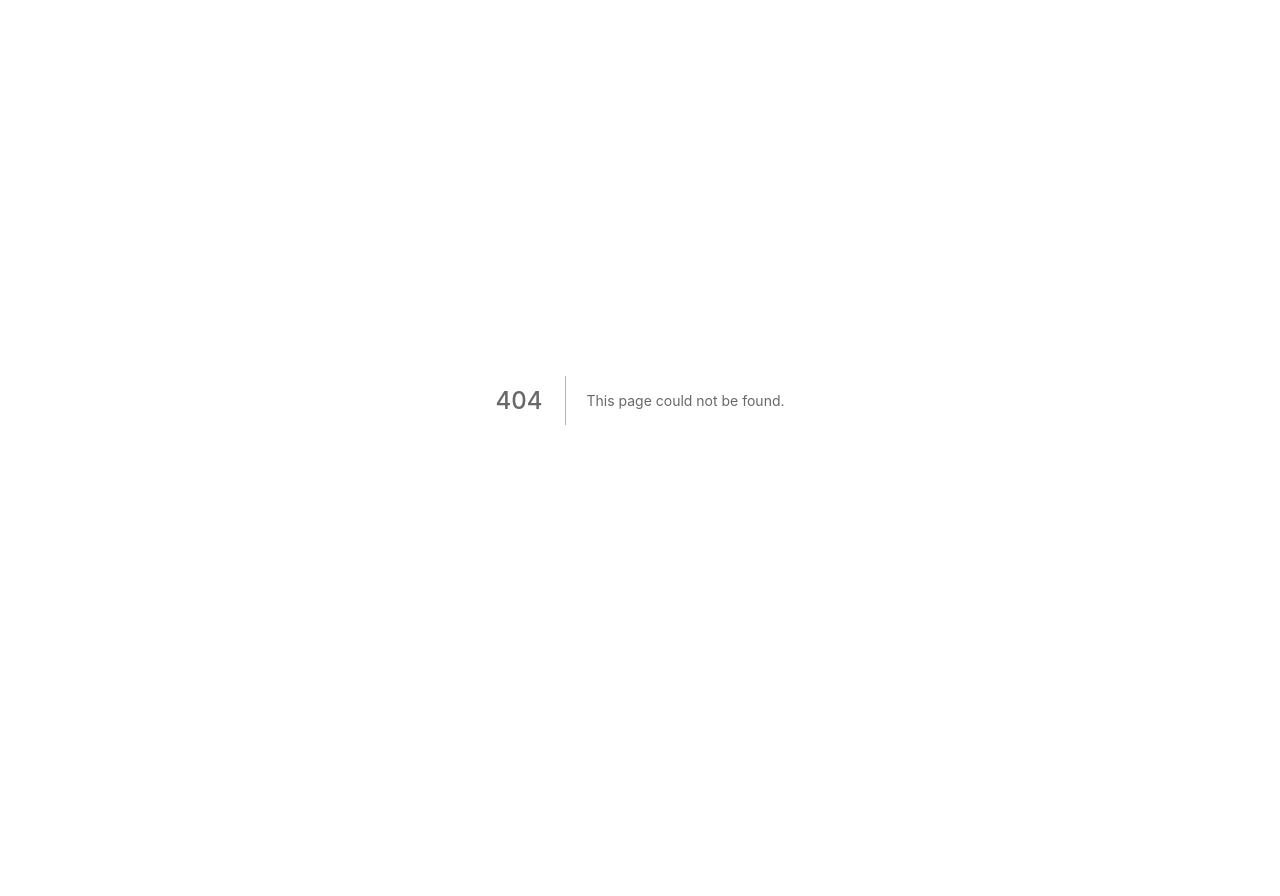
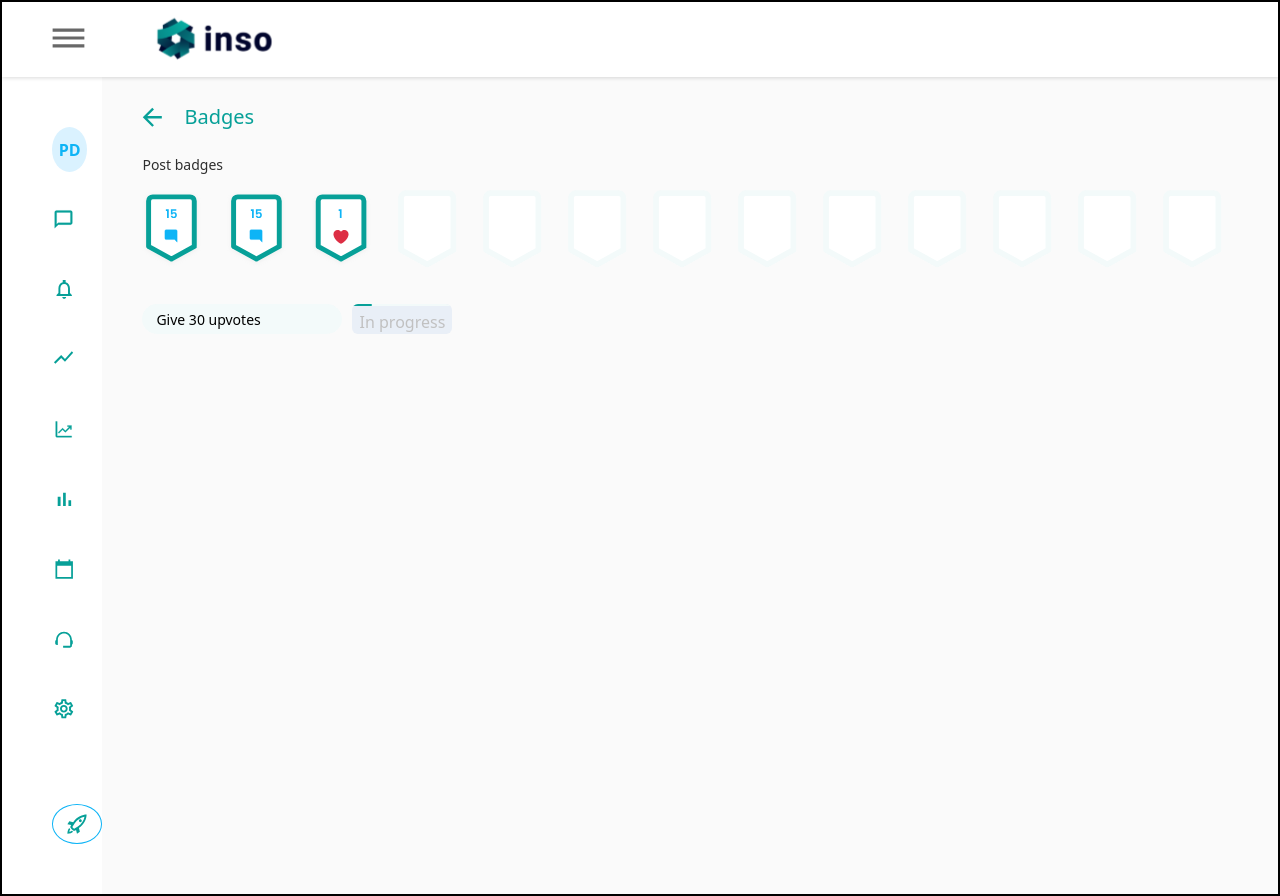
Before and after one commit to The-olajumoke/inso-frontend, a Next.js app: page /badges in a window 1280 px wide. Before the commit this address had no page. Before the commit the page ends 800 px from the top, so only its background shows below. Built offline with nearby package versions, Linux system fonts and the light colour scheme.

Commit message:
building the badges screen

```diff
--- /dev/null
+++ b/chart/Barchart.js
@@ -0,0 +1,74 @@
+import React, { useState } from "react";
+import { Bar } from "react-chartjs-2";
+
+import {
+  Chart as ChartJS,
+  BarElement,
+  CategoryScale,
+  LinearScale,
+} from "chart.js";
+
+ChartJS.register(CategoryScale, LinearScale, BarElement);
+
+const Barchart = ({ thick, radius, labels, barData }) => {
+  var data = {
+    labels: labels,
+
+    datasets: [
+      {
+        // label: "# of Votes",
+        data: barData,
+        backgroundColor: "rgba(7, 160, 152, 0.3)",
+        borderColor: "rgba(7, 160, 152, 0.3)",
+        pointBorderColor: "rgba(7, 160, 152, 0.3)",
+        borderWidth: 1,
+        borderRadius: radius,
+        barThickness: thick,
+        // categoryPercentage: 1.0,
+        // barPercentage: 0.98,
+        barValueSpacing: 1,
+      },
+    ],
+  };
+
+  var options = {
+    maintainAspectRatio: false,
+    barValueSpacing: 1,
+    scales: {
+      y: {
+        beginAtZero: true,
+        grid: {
+          display: false,
+          drawBorder: false,
+          borderWidth: 0,
+        },
+        ticks: {
+          display: false,
+        },
+      },
+      x: {
+        grid: {
+          display: false,
+          drawBorder: false,
+          borderWidth: 0,
+        },
+        ticks: {
+          display: false,
+        },
+      },
+    },
+    plugins: {
+      legend: {
+        display: false,
+      },
+    },
+  };
+
+  return (
+    <div className=" bg-white-white pt-40">
+      <Bar height={150} data={data} options={options} />
+    </div>
+  );
+};
+
+export default Barchart;
--- a/chart/LineChart.js
+++ b/chart/LineChart.js
@@ -48,7 +48,7 @@ const LineChart = ({ labels, lineData1, lineData2 }) => {
       {
         data: lineData2,
         backgroundColor: "rgb(255, 0, 0)",
-        borderColor: " #07A098",
+        borderColor: "#07A098",
         borderWidth: 2,
         lineTension: 0.5,
         borderCapStyle: "butt",
--- a/components/Header.js
+++ b/components/Header.js
@@ -30,7 +30,7 @@ const Header = ({ navSize, handleNavSize, searchBar }) => {
         />
       </div>
       {searchBar && (
-        <div className="ml-176">
+        <div className="ml-176  ">
           <input
             type="text"
             className={`${styles.searchInput}  border-none`}
--- a/components/Layout.js
+++ b/components/Layout.js
@@ -31,7 +31,7 @@ const Layout = ({ title, children, searchBar, bgColor }) => {
         <title>{title || "Custigrow"}</title>
       </Head>
 
-      <div className="  h-screen flex flex-col">
+      <div className=" border-2 flex flex-col">
         <Header
           navSize={navSize}
           handleNavSize={handleNavSize}
@@ -40,11 +40,11 @@ const Layout = ({ title, children, searchBar, bgColor }) => {
         <div className="flex flex-grow   ">
           <Sidebar navSize={navSize} />
           <div className={`w-full flex  `}>
-            <div
+            {/* <div
               className={`${
                 navSize === "small" ? "w-109" : "w-333"
               }  vp-980:hidden`}
-            ></div>
+            ></div> */}
             <div className={`${bgColor} flex-grow  overflow-y-auto`}>
               {children}
             </div>
--- a/components/Sidebar.js
+++ b/components/Sidebar.js
@@ -7,10 +7,15 @@ const Sidebar = ({ navSize, userPicture }) => {
   const router = useRouter();
 
   return (
+    // <div
+    //   className={`${styles.sidebarContainer} ${
+    //     navSize === "small" ? "w-109" : "w-333"
+    //   }   fixed flex flex-col justify-between  vp-980:hidden  overflow-y-auto`}
+    // >
     <div
       className={`${styles.sidebarContainer} ${
         navSize === "small" ? "w-109" : "w-333"
-      }   fixed flex flex-col justify-between  vp-980:hidden `}
+      }   flex flex-col justify-between  vp-980:hidden  overflow-y-auto`}
     >
       <div className=" flex  pl-50">
         {userPicture ? (
@@ -30,8 +35,10 @@ const Sidebar = ({ navSize, userPicture }) => {
         <div className="">
           <Link href="/discussions" passHref>
             <div
-              className={`${router.pathname.startsWith("/discussions") &&
-                "bg-primary-darkGreen  justify-start text-white-white "} ' flex items-center gap-x-7  cursor-pointer pl-50  text-gray-text h-70`}
+              className={`${
+                router.pathname.startsWith("/discussions") &&
+                "bg-primary-darkGreen  justify-start text-white-white "
+              } ' flex items-center gap-x-7  cursor-pointer pl-50  text-gray-text h-70`}
             >
               <Image
                 src={
@@ -52,8 +59,10 @@ const Sidebar = ({ navSize, userPicture }) => {
           </Link>
           <Link href="/notifications" passHref>
             <div
-              className={`${router.pathname.startsWith("/notifications") &&
-                "bg-primary-darkGreen  justify-start text-white-white "} ' flex items-center gap-x-7  cursor-pointer pl-50  text-gray-text h-70`}
+              className={`${
+                router.pathname.startsWith("/notifications") &&
+                "bg-primary-darkGreen  justify-start text-white-white "
+              } ' flex items-center gap-x-7  cursor-pointer pl-50  text-gray-text h-70`}
             >
               <Image
                 src={
@@ -74,8 +83,10 @@ const Sidebar = ({ navSize, userPicture }) => {
           </Link>
           <Link href="/stats" passHref>
             <div
-              className={`${router.pathname.startsWith("/stats") &&
-                "bg-primary-darkGreen  justify-start text-white-white "} ' flex items-center gap-x-7  cursor-pointer pl-50  text-gray-text h-70`}
+              className={`${
+                router.pathname.startsWith("/stats") &&
+                "bg-primary-darkGreen  justify-start text-white-white "
+              } ' flex items-center gap-x-7  cursor-pointer pl-50  text-gray-text h-70`}
             >
               <Image
                 src={
@@ -94,8 +105,10 @@ const Sidebar = ({ navSize, userPicture }) => {
           </Link>
           <Link href="/analytics" passHref>
             <div
-              className={`${router.pathname.startsWith("/analytics") &&
-                "bg-primary-darkGreen  justify-start text-white-white "} ' flex items-center gap-x-7  cursor-pointer pl-50  text-gray-text h-70`}
+              className={`${
+                router.pathname.startsWith("/analytics") &&
+                "bg-primary-darkGreen  justify-start text-white-white "
+              } ' flex items-center gap-x-7  cursor-pointer pl-50  text-gray-text h-70`}
             >
               <Image
                 src={
@@ -116,8 +129,10 @@ const Sidebar = ({ navSize, userPicture }) => {
           </Link>
           <Link href="/charts" passHref>
             <div
-              className={`${router.pathname.startsWith("/charts") &&
-                "bg-primary-darkGreen  justify-start text-white-white "} ' flex items-center gap-x-7  cursor-pointer pl-50  text-gray-text h-70`}
+              className={`${
+                router.pathname.startsWith("/charts") &&
+                "bg-primary-darkGreen  justify-start text-white-white "
+              } ' flex items-center gap-x-7  cursor-pointer pl-50  text-gray-text h-70`}
             >
               <Image
                 src={
@@ -136,8 +151,10 @@ const Sidebar = ({ navSize, userPicture }) => {
           </Link>
           <Link href="/calendar" passHref>
             <div
-              className={`${router.pathname.startsWith("/calendar") &&
-                "bg-primary-darkGreen  justify-start text-white-white "} ' flex items-center gap-x-7  cursor-pointer pl-50  text-gray-text h-70`}
+              className={`${
+                router.pathname.startsWith("/calendar") &&
+                "bg-primary-darkGreen  justify-start text-white-white "
+              } ' flex items-center gap-x-7  cursor-pointer pl-50  text-gray-text h-70`}
             >
               <Image
                 src={
@@ -156,8 +173,10 @@ const Sidebar = ({ navSize, userPicture }) => {
           </Link>
           <Link href="/contact" passHref>
             <div
-              className={`${router.pathname.startsWith("/contact") &&
-                "bg-primary-darkGreen  justify-start text-white-white "} ' flex items-center gap-x-7  cursor-pointer pl-50  text-gray-text h-70`}
+              className={`${
+                router.pathname.startsWith("/contact") &&
+                "bg-primary-darkGreen  justify-start text-white-white "
+              } ' flex items-center gap-x-7  cursor-pointer pl-50  text-gray-text h-70`}
             >
               <Image
                 src={
@@ -178,8 +197,10 @@ const Sidebar = ({ navSize, userPicture }) => {
           </Link>
           <Link href="/settings" passHref>
             <div
-              className={`${router.pathname.startsWith("/settings") &&
-                "bg-primary-darkGreen  justify-start text-white-white "} ' flex items-center gap-x-7  cursor-pointer pl-50  text-gray-text h-70`}
+              className={`${
+                router.pathname.startsWith("/settings") &&
+                "bg-primary-darkGreen  justify-start text-white-white "
+              } ' flex items-center gap-x-7  cursor-pointer pl-50  text-gray-text h-70`}
             >
               <Image
                 src={
@@ -199,12 +220,14 @@ const Sidebar = ({ navSize, userPicture }) => {
         </div>
       </div>
       <div
-        className={`${navSize === "small" &&
-          "pr-0 pl-50"} w-full px-50 mt-60  `}
+        className={`${
+          navSize === "small" && "pr-0 pl-50"
+        } w-full px-50 mt-60  `}
       >
         <div
-          className={`${navSize === "small" &&
-            " rounded-full w-40 "} w-full h-40 border border-border-line rounded flex items-center  justify-center  `}
+          className={`${
+            navSize === "small" && " rounded-full w-40 "
+          } w-full h-40 border border-border-line rounded flex items-center  justify-center  `}
         >
           <Image
             src="/icons/download.svg"
@@ -215,8 +238,9 @@ const Sidebar = ({ navSize, userPicture }) => {
             width="24"
           />
           <p
-            className={` ${navSize === "small" &&
-              " hidden"}  ml-17 text-primary-darkGreen border  bg-primary-darkGreen`}
+            className={` ${
+              navSize === "small" && " hidden"
+            }  ml-17 text-primary-darkGreen border  bg-primary-darkGreen`}
           >
             Upgrade
           </p>
--- /dev/null
+++ b/pages/badges.js
@@ -0,0 +1,151 @@
+import Layout from "@/components/Layout";
+import React from "react";
+import Image from "next/image";
+import styles from "@/styles/progressbar.module.css";
+
+const badges = () => {
+  return (
+    <Layout title="Inso | Badges" bgColor="bg-gray-background">
+      <div className="py-25 px-40">
+        <div className="flex item-center mb-22">
+          <div className="flex items-center justify-center">
+            {" "}
+            <Image
+              src="/icons/arrow_back_green.svg"
+              alt="back"
+              draggable="false"
+              layout="fixed"
+              width="20"
+              height="20"
+            />
+          </div>
+          <h4 className="ml-22 text-primary-darkGreen">Badges</h4>
+        </div>
+        <div className="">
+          <p className=" text-black-analText mb-14">Post badges</p>
+          <div className="mb-36 flex items-center gap-10">
+            <Image
+              src="/illustrations/badge.svg"
+              alt=" Discussion dropdown "
+              draggable="false"
+              layout="fixed"
+              width="60"
+              height="79"
+            />
+            <Image
+              src="/illustrations/badge.svg"
+              alt=" Discussion dropdown "
+              draggable="false"
+              layout="fixed"
+              width="60"
+              height="79"
+            />
+            <Image
+              src="/illustrations/badge_love.svg"
+              alt=" Discussion dropdown "
+              draggable="false"
+              layout="fixed"
+              width="60"
+              height="79"
+            />
+            <Image
+              src="/illustrations/badge_empty.svg"
+              alt=" Discussion dropdown "
+              draggable="false"
+              layout="fixed"
+              width="60"
+              height="79"
+            />
+            <Image
+              src="/illustrations/badge_empty.svg"
+              alt=" Discussion dropdown "
+              draggable="false"
+              layout="fixed"
+              width="60"
+              height="79"
+            />
+            <Image
+              src="/illustrations/badge_empty.svg"
+              alt=" Discussion dropdown "
+              draggable="false"
+              layout="fixed"
+              width="60"
+              height="79"
+            />
+            <Image
+              src="/illustrations/badge_empty.svg"
+              alt=" Discussion dropdown "
+              draggable="false"
+              layout="fixed"
+              width="60"
+              height="79"
+            />
+            <Image
+              src="/illustrations/badge_empty.svg"
+              alt=" Discussion dropdown "
+              draggable="false"
+              layout="fixed"
+              width="60"
+              height="79"
+            />
+            <Image
+              src="/illustrations/badge_empty.svg"
+              alt=" Discussion dropdown "
+              draggable="false"
+              layout="fixed"
+              width="60"
+              height="79"
+            />
+            <Image
+              src="/illustrations/badge_empty.svg"
+              alt=" Discussion dropdown "
+              draggable="false"
+              layout="fixed"
+              width="60"
+              height="79"
+            />
+            <Image
+              src="/illustrations/badge_empty.svg"
+              alt=" Discussion dropdown "
+              draggable="false"
+              layout="fixed"
+              width="60"
+              height="79"
+            />
+            <Image
+              src="/illustrations/badge_empty.svg"
+              alt=" Discussion dropdown "
+              draggable="false"
+              layout="fixed"
+              width="60"
+              height="79"
+            />
+            <Image
+              src="/illustrations/badge_empty.svg"
+              alt=" Discussion dropdown "
+              draggable="false"
+              layout="fixed"
+              width="60"
+              height="79"
+            />
+          </div>
+          <div className=" flex items-center mb-7">
+            <div className=" bg-green-lightGreen w-200 h-30 rounded px-14  text-sm flex items-center mr-10">
+              Give 30 upvotes
+            </div>
+            <div className="w-100  bg-blue-progressBlue h-30 text-other-disabledText flex flex-col justify-center items-center text-md  rounded-xs overflow-hidden">
+              <progress
+                className={`${styles.progressBarBadge} w-full`}
+                value={20}
+                max={100}
+              />
+              <h6> In progress</h6>
+            </div>
+          </div>
+        </div>
+      </div>
+    </Layout>
+  );
+};
+
+export default badges;
--- a/pages/discussions/index.js
+++ b/pages/discussions/index.js
@@ -33,14 +33,14 @@ const Index = () => {
       date: "Mar 21",
       code: "51RP70F",
     },
-    {
-      id: 4,
-      userName: "Patrick Dempsey",
-      users: 5,
-      title: "Price Action in Foreign Exchange",
-      date: "Mar 21",
-      code: "51RP70F",
-    },
+    // {
+    //   id: 4,
+    //   userName: "Patrick Dempsey",
+    //   users: 5,
+    //   title: "Price Action in Foreign Exchange",
+    //   date: "Mar 21",
+    //   code: "51RP70F",
+    // },
   ];
   // const discussions = [];
   const [filter, setFilter] = useState("");
--- a/pages/stats/badges.js
+++ /dev/null
@@ -1,9 +0,0 @@
-import React from 'react'
-
-const Badges = () => {
-  return (
-    <div>Badges</div>
-  )
-}
-
-export default Badges
--- a/pages/stats/index.js
+++ b/pages/stats/index.js
@@ -3,6 +3,7 @@ import Layout from "@/components/Layout";
 import Link from "next/link";
 import Image from "next/image";
 import styles from "@/styles/progressbar.module.css";
+import Barchart from "chart/Barchart";
 const zIndex = () => {
   return (
     <Layout title="Inso | Stats" bgColor="bg-gray-background">
@@ -36,13 +37,14 @@ const zIndex = () => {
         </div>
         <div className=" grid grid-cols-7 gap-14 mb-41">
           <div className=" col-span-4">
+            {" "}
             <h4 className=" text-primary-darkGreen mb-15">Achievements</h4>
             <div className=" px-30 py-13 h-auto rounded-xl bg-white-white shadow-lg">
               <div className="flex justify-between mb-14">
                 <p className=" text-primary-darkGreen">
                   Badges <span className=" text-other-disabledText">(2)</span>{" "}
                 </p>
-                <Link passHref href="/stats/badges">
+                <Link passHref href="/badges">
                   <h6 className="  cursor-pointer text-primary-blue">
                     View all{" "}
                   </h6>
@@ -225,14 +227,72 @@ const zIndex = () => {
               </div>
             </div>
           </div>
-          <div className=" col-span-3 flex flex-col  border">
+          <div className=" col-span-3 flex flex-col">
             {" "}
             <h4 className=" text-primary-darkGreen mb-15">Active days</h4>
-            <div className=" h-272 rounded-xl bg-white-white shadow-lg flex-grow py-14 px-22">
-              <div className="border h-34  bg-border-green ">
-                <h6 className=" text-black-analText">
-                  Discussion set / Discussions
-                </h6>
+            <div className=" h-272 rounded-xl bg-white-white shadow-lg flex-grow flex justify-between flex-col  py-14 px-22">
+              <div className="mb-40 flex items-center gap-4">
+                <div className=" flex-grow h-34 px-21   bg-border-green  rounded-xl  flex items-center ">
+                  <h6 className=" text-black-analText mr-14">
+                    Discussion set / Discussions
+                  </h6>
+                  <Image
+                    src="/icons/arrow_down_green.svg"
+                    alt=" Discussion dropdown "
+                    draggable="false"
+                    layout="fixed"
+                    width="10"
+                    height="5"
+                  />
+                </div>
+                <div className=" h-34  bg-other-lightRed  rounded-xl px-15  flex items-center ">
+                  <Image
+                    src="/icons/clock.svg"
+                    alt=" Discussion dropdown "
+                    draggable="false"
+                    layout="fixed"
+                    width="14"
+                    height="14"
+                  />
+                  <h6 className=" text-black-analText  ml-15">
+                    <span className=" text-other-danger">14</span> days to close
+                    date
+                  </h6>
+                </div>
+              </div>
+              <Barchart
+                title="Product Sales"
+                thick={9}
+                labels={[
+                  "Jan",
+                  "Feb",
+                  "Mar",
+                  "Apr",
+                  "May",
+                  "Jun",
+                  "Jul",
+                  "Aug",
+                  "Sep",
+                  "Oct",
+                  "Nov",
+                  "May",
+                  "Jun",
+                  "Jul",
+                  "Jul",
+                  "Aug",
+                  "Sep",
+                  "Oct",
+                  "Nov",
+                  "Dec",
+                ]}
+                barData={[
+                  12, 19, 3, 5, 2, 12, 19, 3, 12, 19, 3, 10, 19, 3, 19, 3, 12,
+                  19, 3, 19, 3, 12, 19, 3,
+                ]}
+              />
+              <div className="flex justify-between w-full items-center">
+                <p className="text-black-analText">Mar 1 </p>
+                <p className="text-black-analText">Mar 28 </p>
               </div>
             </div>
           </div>
--- a/styles/layout.module.css
+++ b/styles/layout.module.css
@@ -27,3 +27,25 @@
 
     font-size: 1.3rem;
 }
+/* @media (min-width: 980px){
+    .searchInput{
+        width:2px;
+         background-color: red;
+    }
+}*/
+@media (min-width: 600px){
+    .searchInput{
+        width: 400px;
+        flex-grow: 1;
+    }
+}
+/* @media (max-width: 980px){
+    .searchInput{
+        width:2px
+    }
+}
+@media (max-width: 600px){
+    .searchInput{
+        width:2px
+    }
+} */
```
Also changed, not shown: public/icons/arrow_back_green.svg (added).
